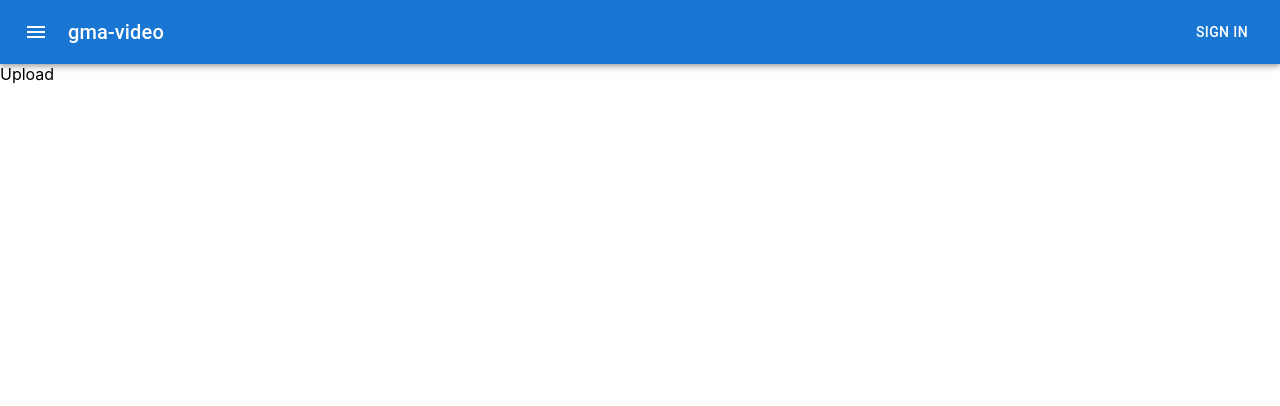
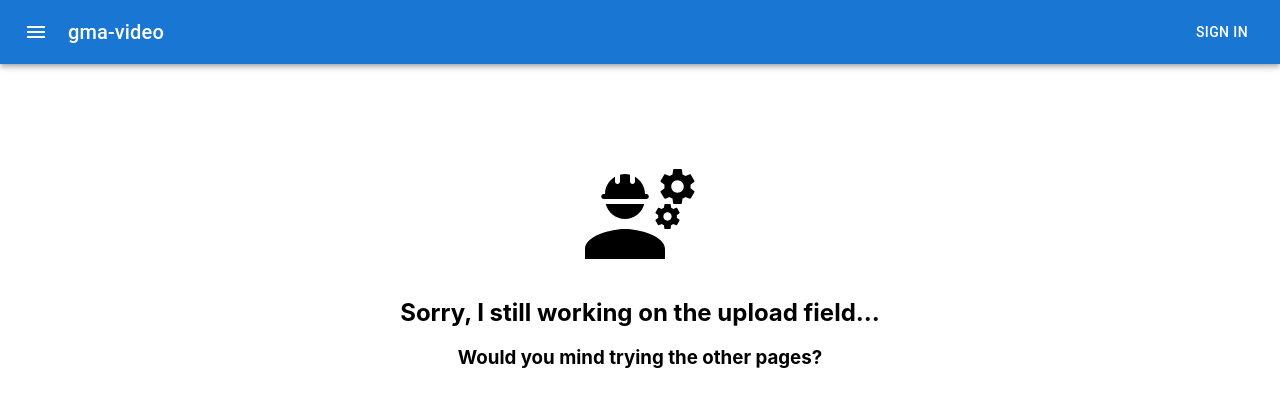
Before and after one commit to gma201011/gma-video-frontend, a React (Create React App) app: page /upload in a window 1280 px wide. Shown: the top 406 px of the page. Built offline with nearby package versions, Linux system fonts and the light colour scheme.

Commit message:
Add upload page(lol)

```diff
--- a/src/pages/channel/index.tsx
+++ b/src/pages/channel/index.tsx
@@ -101,7 +101,7 @@ export default function Channel(props: any) {
               subheader={`${Info.channelInfo.subscribeCount} subscribers`}
             />
             <div>
-              {user._id !== channelId && (
+              {user && user?._id !== channelId && (
                 <Button
                   onClick={(e) => handleSubscribeButtonOnClick(channelId)}
                   variant='contained'
--- a/src/pages/upload/index.tsx
+++ b/src/pages/upload/index.tsx
@@ -1,3 +1,19 @@
+import EngineeringIcon from '@mui/icons-material/Engineering';
+import styled from 'styled-components';
+
+const StyledWrapper = styled.div`
+  margin-top: 7vw;
+  text-align: center;
+`;
+
 export default function Upload() {
-  return <>Upload</>;
+  return (
+    <>
+      <StyledWrapper>
+        <EngineeringIcon style={{ width: '20vw', height: '15vh' }} />
+        <h2>Sorry, I still working on the upload field...</h2>
+        <h3>Would you mind trying the other pages?</h3>
+      </StyledWrapper>
+    </>
+  );
 }
```
